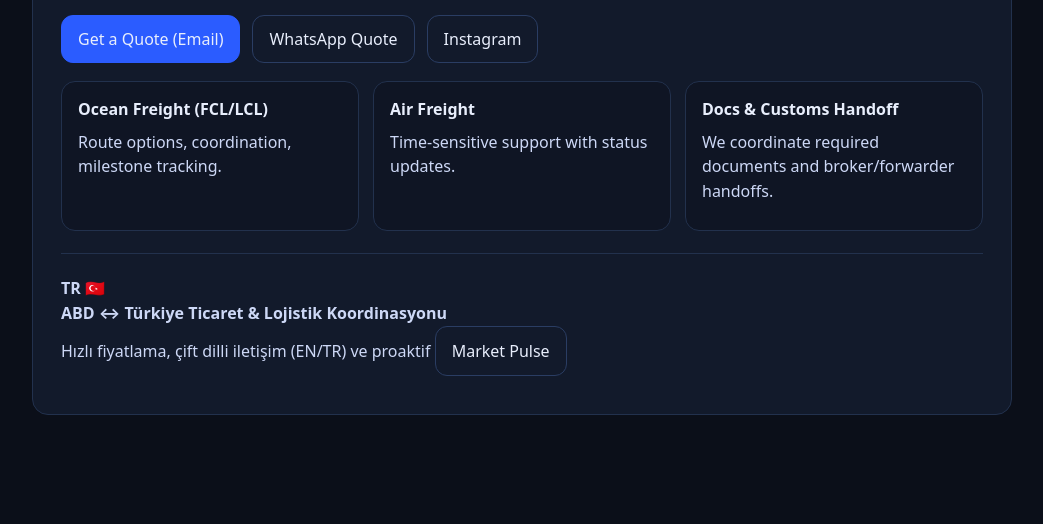
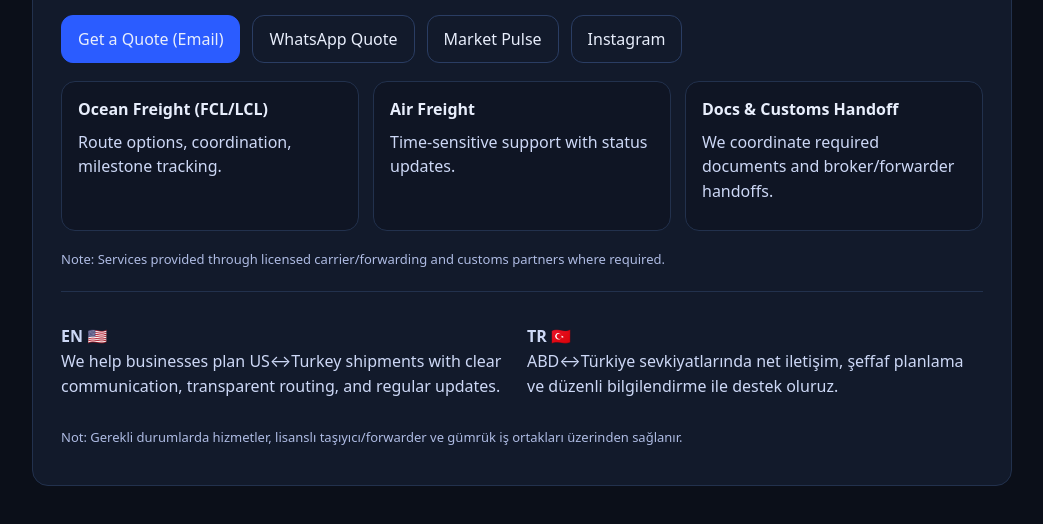
Before and after one commit to ykcapitalholdings-wq/yk-capital-holdings-l, a website: page index.html in a window 1280 px wide. Shown: the part 242-766 px from the top of the page, without its empty margins (118-1161 px from the left). Drawn offline with Linux system fonts and the light colour scheme.

Commit message:
Update index.html

```diff
--- a/index.html
+++ b/index.html
@@ -14,18 +14,22 @@
     p{line-height:1.55;color:var(--muted);margin:10px 0}
     .row{display:flex;gap:12px;flex-wrap:wrap;margin-top:18px}
     a.btn{display:inline-block;padding:12px 16px;border-radius:12px;text-decoration:none;border:1px solid #2a3d63;color:#e8eefc}
+    a.btn:hover{opacity:.92}
     a.primary{background:var(--accent);border-color:var(--accent)}
     .grid{display:grid;grid-template-columns:repeat(auto-fit,minmax(220px,1fr));gap:14px;margin-top:18px}
     .mini{background:#0f1524;border:1px solid var(--border);border-radius:14px;padding:16px}
     .small{font-size:13px;color:var(--muted2);margin-top:18px}
     .divider{margin:22px 0;border-top:1px solid var(--border)}
     .badge{display:inline-block;font-size:12px;padding:6px 10px;border-radius:999px;background:#0f1524;border:1px solid var(--border);color:var(--muted2)}
+    .twoCol{display:grid;grid-template-columns:1fr;gap:10px}
+    @media(min-width:860px){.twoCol{grid-template-columns:1fr 1fr}}
   </style>
 </head>
 <body>
   <div class="wrap">
     <div class="card">
       <span class="badge">US ↔ TR</span>
+
       <h1>Y&K Capital Holdings LLC</h1>
       <p><strong>US ↔ Turkey Trade & Logistics Coordination</strong><br/>
         Fast quoting, bilingual communication (EN/TR), and proactive shipment updates—powered by a trusted partner network.
@@ -33,7 +37,11 @@
 
       <div class="row">
         <a class="btn primary" href="mailto:ykcapitalholdings@gmail.com?subject=Quote%20Request%20(US%E2%86%94TR)">Get a Quote (Email)</a>
+
         <a class="btn" href="https://wa.me/905360340313?text=Hi%20Y%26K%20Capital%20Holdings%20%E2%80%94%20I%E2%80%99d%20like%20a%20shipping%20quote%20(US%E2%86%94TR).%20Pickup:%20__%20Delivery:%20__%20Weight(kg):%20__%20Volume(CBM):%20__%20Incoterm:%20__%20Ready%20date:%20__">WhatsApp Quote</a>
+
+        <a class="btn" href="./market-pulse.html">Market Pulse</a>
+
         <a class="btn" href="https://instagram.com/ykcapitalholdings">Instagram</a>
       </div>
 
@@ -52,9 +60,30 @@
         </div>
       </div>
 
+      <p class="small">
+        Note: Services provided through licensed carrier/forwarding and customs partners where required.
+      </p>
+
       <div class="divider"></div>
 
-      <p><strong>TR 🇹🇷</strong><br/>
-        <strong>ABD ↔ Türkiye Ticaret & Lojistik Koordinasyonu</strong><br/>
-        Hızlı fiyatlama, çift dilli iletişim (EN/TR) ve proaktif
-        <a class="btn" href="./market-pulse.html">Market Pulse</a>
+      <div class="twoCol">
+        <div>
+          <p><strong>EN 🇺🇸</strong><br/>
+            We help businesses plan US↔Turkey shipments with clear communication, transparent routing, and regular updates.
+          </p>
+        </div>
+
+        <div>
+          <p><strong>TR 🇹🇷</strong><br/>
+            ABD↔Türkiye sevkiyatlarında net iletişim, şeffaf planlama ve düzenli bilgilendirme ile destek oluruz.
+          </p>
+        </div>
+      </div>
+
+      <p class="small">
+        Not: Gerekli durumlarda hizmetler, lisanslı taşıyıcı/forwarder ve gümrük iş ortakları üzerinden sağlanır.
+      </p>
+    </div>
+  </div>
+</body>
+</html>
```
